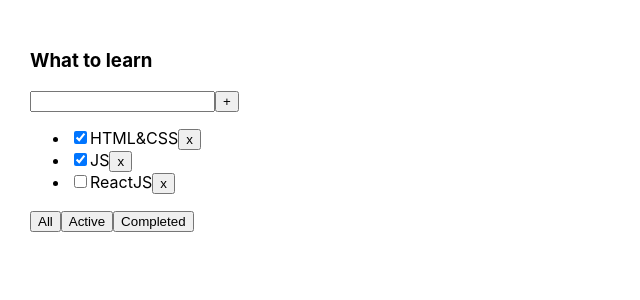
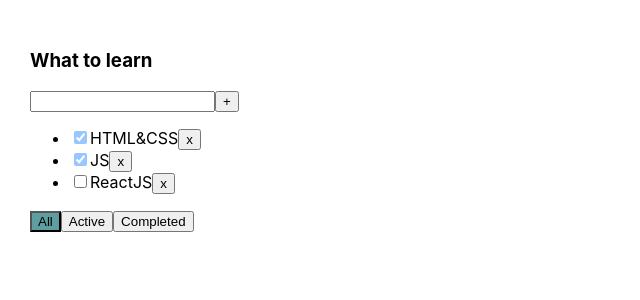
Before and after one commit to Roman4egs1994/todolists, a React (Create React App) app: page / in a window 1280 px wide. Shown: the top 300 px of the page, without its empty margins (0-640 px from the left). Built offline with nearby package versions, Linux system fonts and the light colour scheme.

Commit message:
add checked task (isDone / not IsDone)

```diff
--- a/src/App.tsx
+++ b/src/App.tsx
@@ -7,7 +7,7 @@
 
 function App() {
 
-
+    /** STATE */
     const [tasks, setTasks] = useState([
         {id: v1(), title: "HTML&CSS", isDone: true},
         {id: v1(), title: "JS", isDone: true},
@@ -15,15 +15,24 @@
     ])
     const [filter, setFilter] = useState<FilteredTaskType>('all')
 
+
+    /** ADD-TASK*/
     const addTask = (title: string) => {
         const task: TaskType = {id: v1(), title: title, isDone: false}
         setTasks([task,...tasks])
     }
 
+    /** DELETE-TASK*/
     const removeTask = (taskId: string) => {
         setTasks(tasks.filter((el) => el.id !== taskId))
     }
 
+    /** CHECKED IS-DONE TASK*/
+    const changeTaskStatus = (taskId:string,newIsDone:boolean) => {
+        setTasks(tasks.map((task)=> task.id === taskId ? {...task,isDone: newIsDone} : task))
+    }
+
+    /** FILTERED-TASK-START--------------------------------------------------------*/
     const filteredTasks = () => {
         let filterTask = tasks //all
         if (filter === 'completed') {
@@ -39,7 +48,7 @@
     const changeFilter = (value: FilteredTaskType) => {
         setFilter(value)
     }
-
+    /** FILTERED-TASK-FINISH--------------------------------------------------------*/
     return (
         <div className="App">
             <Todolist title="What to learn"
@@ -48,6 +57,7 @@
                       changeFilter={changeFilter}
                       filter={filter}
                       addTask={addTask}
+                      changeTaskStatus = {changeTaskStatus}
             />
         </div>
     );
--- a/src/Todolist.tsx
+++ b/src/Todolist.tsx
@@ -16,6 +16,7 @@
     changeFilter: (value: FilteredTaskType) => void
     filter: FilteredTaskType
     addTask: (title: string) => void
+    changeTaskStatus: (taskId: string, newIsDone: boolean) => void
 }
 
 export function Todolist(props: PropsType) {
@@ -37,6 +38,7 @@
         setError('')
     }
 
+    /** ADD-TASK*/
     const onclickButtonAddTaskHandler = () => {
         if (title.trim() !== '') {
             props.addTask(title.trim())
@@ -46,8 +48,9 @@
         }
     }
 
+    /** ADD-TASK FOR ENTER*/
     const onDoubleClickAddTaskTitleHandler = (event: KeyboardEvent<HTMLInputElement>) => {
-        if(event.key === 'Enter') {
+        if (event.key === 'Enter') {
             onclickButtonAddTaskHandler()
         }
     }
@@ -66,13 +69,25 @@
         <ul>
             {props.tasks.map((task) => {
 
+                /** DELETE-TASK*/
                 const onclickDeleteTaskHandler = () => {
                     props.removeTask(task.id)
                 }
 
+                /** CHECKED IS-DONE TASK*/
+                const onChangeIsDoneTaskHandler = (event: ChangeEvent<HTMLInputElement>) => {
+                    const eventTask = event.currentTarget.checked
+                    props.changeTaskStatus(task.id, eventTask)
+                }
+
                 return (
                     <li key={task.id}>
-                        <input type="checkbox" checked={task.isDone}/>
+                        <input
+                            onChange={onChangeIsDoneTaskHandler}
+                            type="checkbox"
+                            checked={task.isDone}
+                            className={task.isDone ? style.isDoneTask : ""}
+                        />
                         <span>{task.title}</span>
                         <Button title={'x'} callBack={onclickDeleteTaskHandler}/>
                     </li>
@@ -81,10 +96,22 @@
 
 
         </ul>
+
+        {/**{FILTERED-TASK}*/}
         <div>
-            <Button title={'All'} callBack={() => onclickFilteredTaskHandler('all')}/>
-            <Button title={'Active'} callBack={() => onclickFilteredTaskHandler('active')}/>
-            <Button title={'Completed'} callBack={() => onclickFilteredTaskHandler('completed')}/>
+            <Button
+                className={props.filter === 'all' ? style.filterButton : ''}
+                title={'All'}
+                callBack={() => onclickFilteredTaskHandler('all')}
+            />
+            <Button
+                className={props.filter === 'active' ? style.filterButton : ''}
+                title={'Active'}
+                callBack={() => onclickFilteredTaskHandler('active')}/>
+            <Button
+                className={props.filter === 'completed' ? style.filterButton : ''}
+                title={'Completed'}
+                callBack={() => onclickFilteredTaskHandler('completed')}/>
         </div>
     </div>
 }
--- a/src/todolist.module.css
+++ b/src/todolist.module.css
@@ -1,3 +1,11 @@
 .error {
   color: red;
 }
+
+.filterButton {
+  background-color: cadetblue;
+}
+
+.isDoneTask {
+  opacity: 0.4;
+}
```
